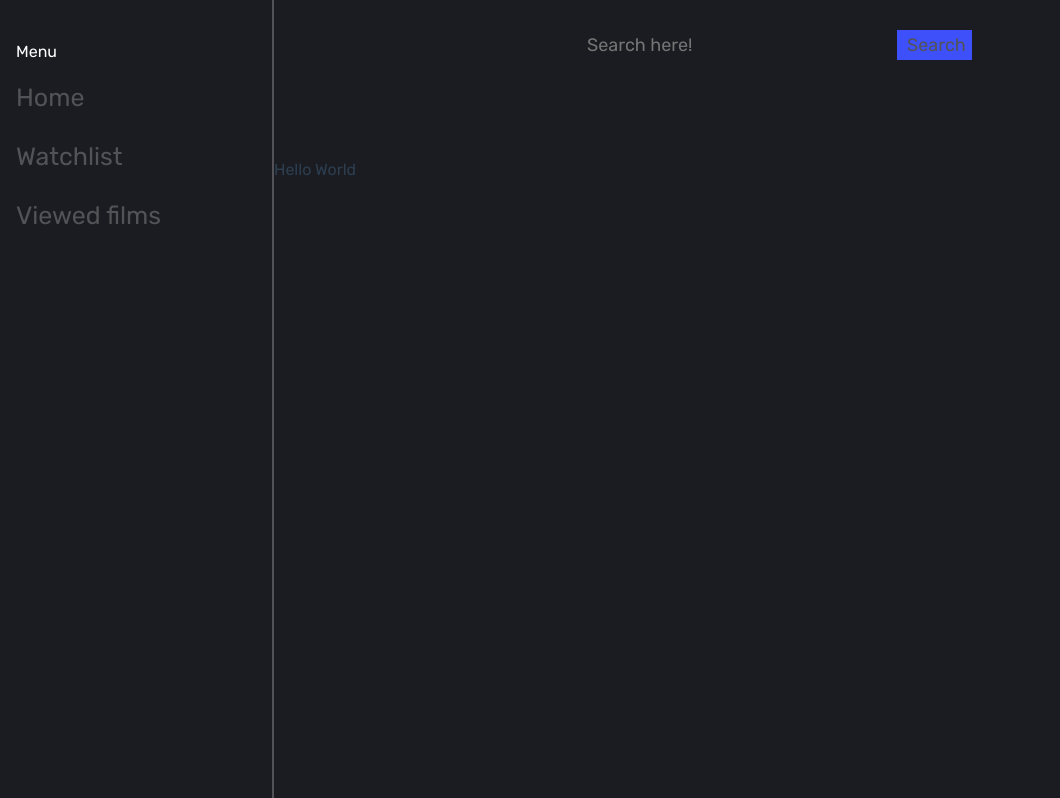
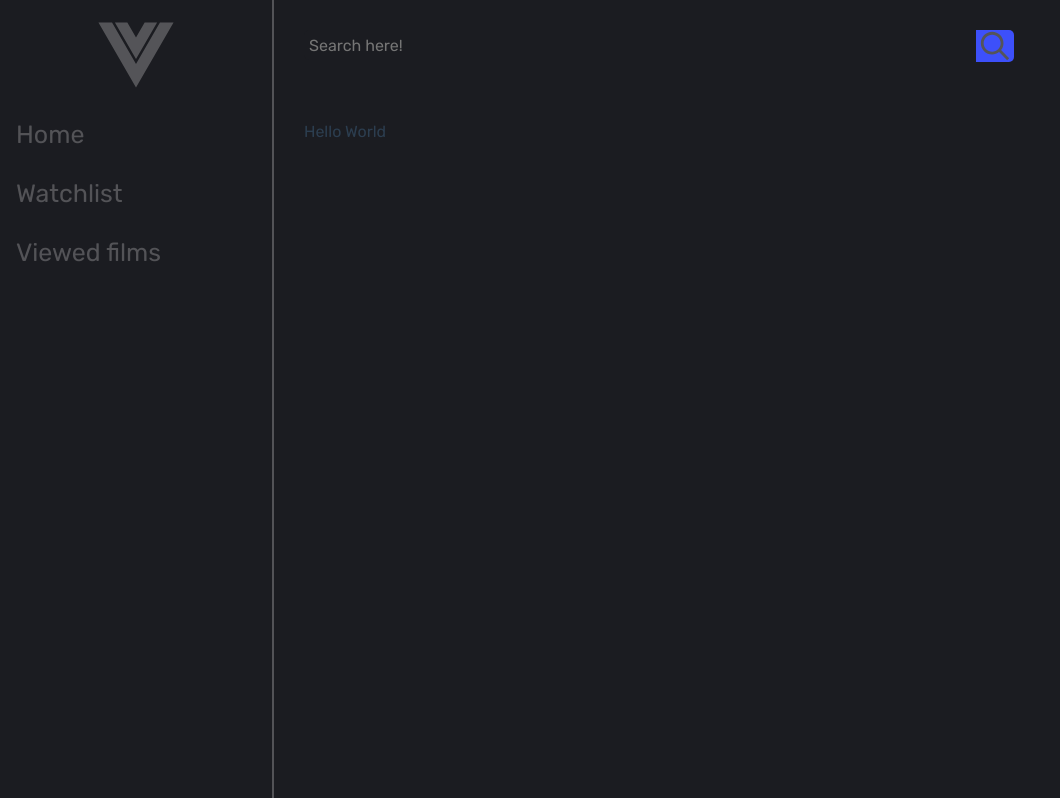
Before and after one commit to RobertEyrikh/FilLib, a Vue app: page / in a window 1280 px wide. Shown: the top 798 px of the page, without its empty margins (0-1060 px from the left). Built offline with nearby package versions, Linux system fonts and the light colour scheme.

Commit message:
some makeup

```diff
--- a/src/components/TheFooter.vue
+++ b/src/components/TheFooter.vue
@@ -1,9 +1,15 @@
 <template>
-  <div></div>
+  <footer class="footer"></footer>
 </template>
 
 <script>
 export default {};
 </script>
 
-<style></style>
+<style lang="scss" scoped>
+@import "@/assets/styles/_variables.scss";
+.footer {
+  height: 200px;
+  background-color: $secondary-color;
+}
+</style>
--- a/src/components/TheHeader.vue
+++ b/src/components/TheHeader.vue
@@ -1,7 +1,8 @@
 <template>
   <header class="navbar">
-    <hamburger-button @isSidebarOpen="sidebarStatus" />
     <the-search />
+    <hamburger-button class="hamburger-button" @isSidebarOpen="sidebarStatus" />
+    <button v-if="isLoginVisible">Login</button>
   </header>
 </template>
 
@@ -10,10 +11,27 @@ import TheSearch from "@/components/TheSearch.vue";
 import HamburgerButton from "@/components/UI/HamburgerButton.vue";
 export default {
   components: { TheSearch, HamburgerButton },
+  data() {
+    return {
+      isLoginVisible: false,
+    };
+  },
   methods: {
     sidebarStatus(status) {
       this.$emit("isSidebarOpen", status);
     },
+    onLoginVisible() {
+      if (window.innerWidth > 768) {
+        this.isLoginVisible = true;
+      } else this.isLoginVisible = false;
+    },
+  },
+  mounted() {
+    window.addEventListener("resize", this.onLoginVisible);
+  },
+
+  beforeUnmount() {
+    window.removeEventListener("resize", this.onLoginVisible);
   },
 };
 </script>
@@ -25,5 +43,6 @@ export default {
   background-color: $primary-color;
   position: sticky;
   display: flex;
+  justify-content: space-between;
 }
 </style>
--- a/src/components/TheSearch.vue
+++ b/src/components/TheSearch.vue
@@ -6,7 +6,9 @@
       class="search-input"
       placeholder="Search here!"
     />
-    <input type="submit" name="submit" class="submit" value="Search" />
+    <button type="submit" name="submit" class="submit" value="Search">
+      <img class="submit-image" src="@/assets/icons/search.svg" />
+    </button>
   </form>
 </template>
 
@@ -17,34 +19,53 @@ export default {};
 <style lang="scss" scoped>
 @import "@/assets/styles/_variables.scss";
 .search {
-  width: 400px;
-  margin: auto;
-  height: 100px;
-  // display: flex;
-  // align-items: center;
+  width: 75%;
+  position: relative;
+  display: flex;
 }
-.search-input,
+
+.search-input {
+  background-color: $primary-color;
+  width: 100%;
+  border-right: none;
+  padding: 5px;
+  height: 20px;
+  border-radius: 5px 0 0 5px;
+  outline: none;
+}
+
+.search-input:focus {
+  color: $text-color-active;
+}
+
 .submit {
-  padding: 4px 10px;
-  border: 0;
-  font-size: $small-font-size;
-  background-color: inherit;
+  width: 40px;
+  height: 32px;
+  background: $active-color;
+  text-align: center;
+  color: $text-color-active;
+  border-radius: 0 5px 5px 0;
+  cursor: pointer;
+  font-size: 20px;
 }
-.search-input {
-  width: 75%;
-  transition: all 0.2s;
-  color: $text-color-active;
-  &:focus {
-    background-color: $secondary-color;
+.submit-image {
+  object-fit: cover;
+  width: 90%;
+  height: 100%;
+  filter: invert(33%) sepia(10%) saturate(159%) hue-rotate(201deg)
+    brightness(92%) contrast(89%);
+  transition: all linear 0.2s;
+  &:hover {
+    filter: invert(100%) sepia(100%) saturate(1%) hue-rotate(298deg)
+      brightness(104%) contrast(101%);
   }
 }
-.submit {
-  width: 75px;
-  background-color: $active-color;
-  color: $text-color-disable;
-  transition: all 0.2s;
-  &:hover {
-    color: $text-color-active;
-  }
+@media screen and (max-width: $small) {
+  // .search {
+  //   width: 250px;
+  // }
+  // .search-input {
+  //   width: 50%;
+  // }
 }
 </style>
--- a/src/components/TheSidebar.vue
+++ b/src/components/TheSidebar.vue
@@ -1,6 +1,9 @@
 <template>
   <aside class="sidebar" :class="{ isActive: isSidebarOpen }">
-    <header class="sidebar-header">Menu</header>
+    <header class="sidebar-header">
+      <img class="logo" src="@/assets/icons/logo.svg" />
+    </header>
+    <!-- <header class="sidebar-header">Menu</header> -->
     <nav class="sidebar-nav">
       <a href="#" class="sidebar-link"> Home </a>
       <a href="#" class="sidebar-link"> Watchlist </a>
@@ -22,7 +25,6 @@ export default {
 <style lang="scss" scoped>
 @import "@/assets/styles/_variables.scss";
 .sidebar {
-  padding-top: $hight-margin;
   position: -webkit-sticky;
   position: sticky;
   top: 0;
@@ -35,11 +37,26 @@ export default {
   border-right: 2px solid $text-color-disable;
   color: $text-color-active;
 
-  .sidebar-header {
-    width: 100%;
-    display: block;
-    padding: 0.75em 1em;
-  }
+  // .sidebar-header {
+  //   width: 100%;
+  //   display: block;
+  //   padding: 0.75em 1em;
+  // }
+}
+.sidebar-header {
+  margin: 15px 8px 15px 16px;
+  height: 80px;
+  width: 80px;
+  display: block;
+  margin-left: auto;
+  margin-right: auto;
+}
+.logo {
+  object-fit: cover;
+  width: 100%;
+  height: 100%;
+  filter: invert(33%) sepia(10%) saturate(159%) hue-rotate(201deg)
+    brightness(92%) contrast(89%);
 }
 .sidebar-nav {
   position: fixed;
@@ -71,7 +88,6 @@ export default {
 }
 @media screen and (max-width: $medium) {
   .sidebar {
-    padding-top: 8rem;
     position: fixed;
     z-index: 1;
     top: 0;
--- a/src/components/UI/HamburgerButton.vue
+++ b/src/components/UI/HamburgerButton.vue
@@ -30,9 +30,6 @@ export default {
 @import "@/assets/styles/_variables.scss";
 .menu-toggle {
   display: none;
-  position: fixed;
-  top: 2rem;
-  right: 2rem;
   width: 35px;
   height: 35px;
   border-radius: 99px;
--- a/src/views/HomeView.vue
+++ b/src/views/HomeView.vue
@@ -20,7 +20,8 @@ export default {
 @import "@/assets/styles/_variables.scss";
 .films-block {
   height: 1000px;
-  width: 100%;
+  width: auto;
   background-color: $primary-color;
+  padding: $hight-margin;
 }
 </style>
```
Also changed, not shown: src/assets/icons/logo.svg (added), src/assets/icons/search.svg (added).
